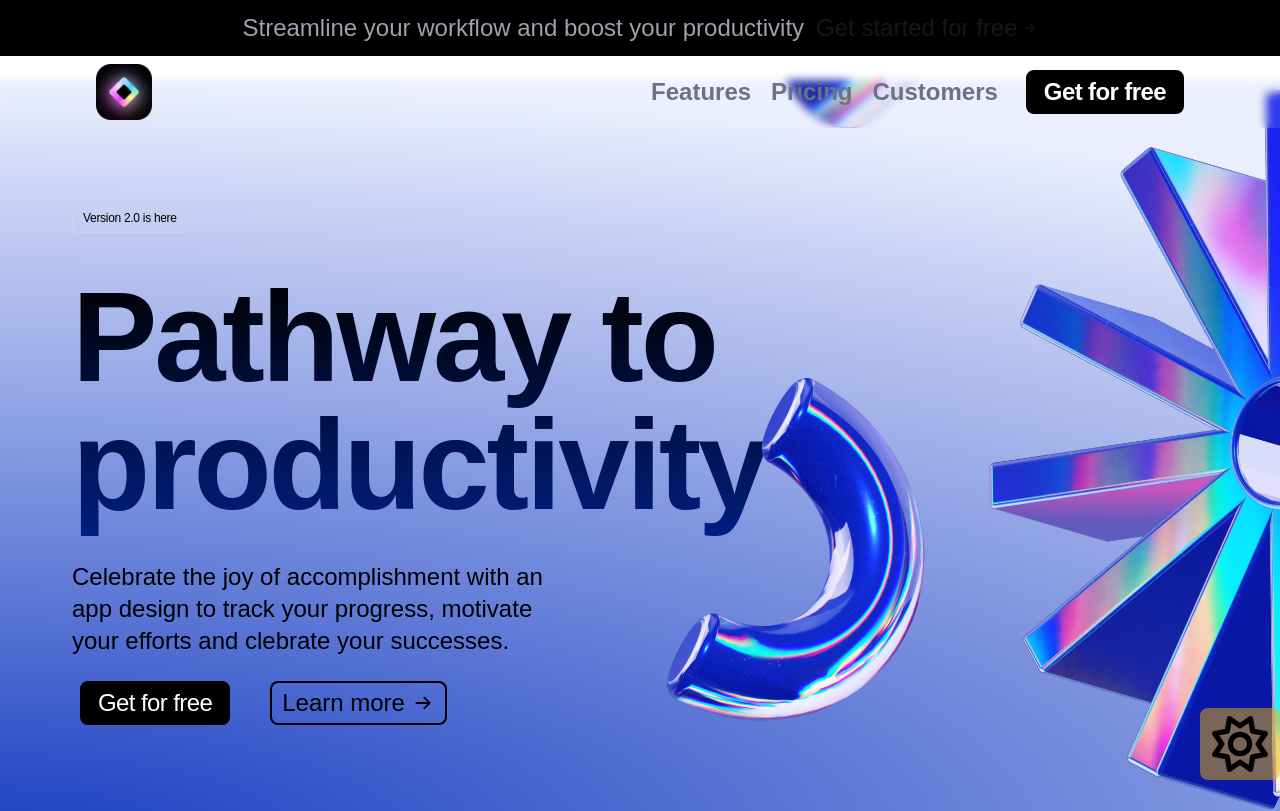
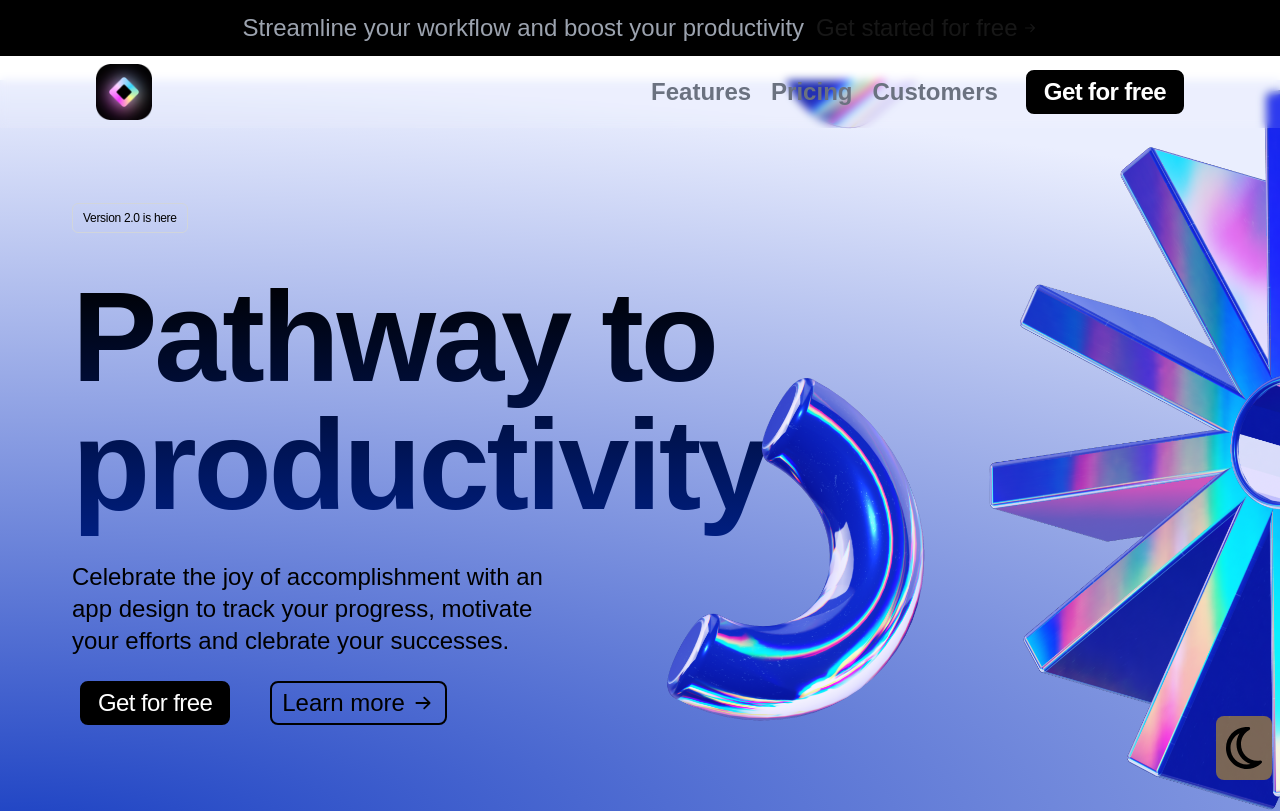
Before and after one commit to MarcelFrontend/SAAS-PAGE, a Next.js app: page / in a window 1280 px wide. Shown: the top 811 px of the page. Built offline with nearby package versions, Linux system fonts and the light colour scheme.

Commit message:
mode toggle buttons

```diff
--- a/src/pages/index.tsx
+++ b/src/pages/index.tsx
@@ -31,13 +31,12 @@ const Home = () => {
       <Footer />
       <button
         onClick={() => (theme == "dark" ? setTheme("light") : setTheme("dark"))}
-        className="sticky bottom-5 left-[82%] sm:left-[90%] md:left-[93%] lg:left-[95%] bg-yellow-500/50 dark:bg-blue-700 transition-all duration-100 px-2 dark:px-3
-        py-2 md:px-3 md:py-2 text-2xl md:text-3xl rounded-lg"
+        className="sticky bottom-5 left-[84%] sm:left-[90%] md:left-[93%] lg:left-[95%] bg-yellow-500/50 dark:bg-blue-700 transition-colors duration-100 text-2xl md:text-3xl rounded-lg px-3 dark:px-2 md:px-2.5 py-2"
       >
         {currentTheme === "dark" ? (
-          <Moon className="h-12 lg:h-14 w-auto" />
+          <Sun className="h-7 md:h-9 lg:h-12 w-auto" />
         ) : (
-          <Sun className="h-12 lg:h-14 w-auto" />
+          <Moon className="h-7 md:h-9 lg:h-12 w-auto" />
         )}
       </button>
     </>
--- a/src/pages/sections/Header.tsx
+++ b/src/pages/sections/Header.tsx
@@ -35,9 +35,9 @@ export default function Header() {
         <nav
           className={`${
             showMenu
-              ? "flex flex-col absolute right-14 top-16 bg-white dark:bg-blue-950 shadow-md border-2 border-black px-2 py-3 rounded-xl transition-all"
+              ? "flex flex-col gap-2 absolute right-3 top-16 bg-white dark:bg-blue-950 shadow-md border-2 border-black px-2 py-3 rounded-xl transition-all text-[11px] border-b"
               : "hidden"
-          } md:flex items-center gap-5 text-gray-500 dark:text-gray-400 transition-colors duration-700 font-bold lg:text-2xl `}
+          } md:flex items-center md:gap-5 text-gray-500 dark:text-gray-400 transition-colors duration-700 font-bold lg:text-2xl `}
         >
           <a className={linkClasses} href="#productShowcase">
             Features
```
